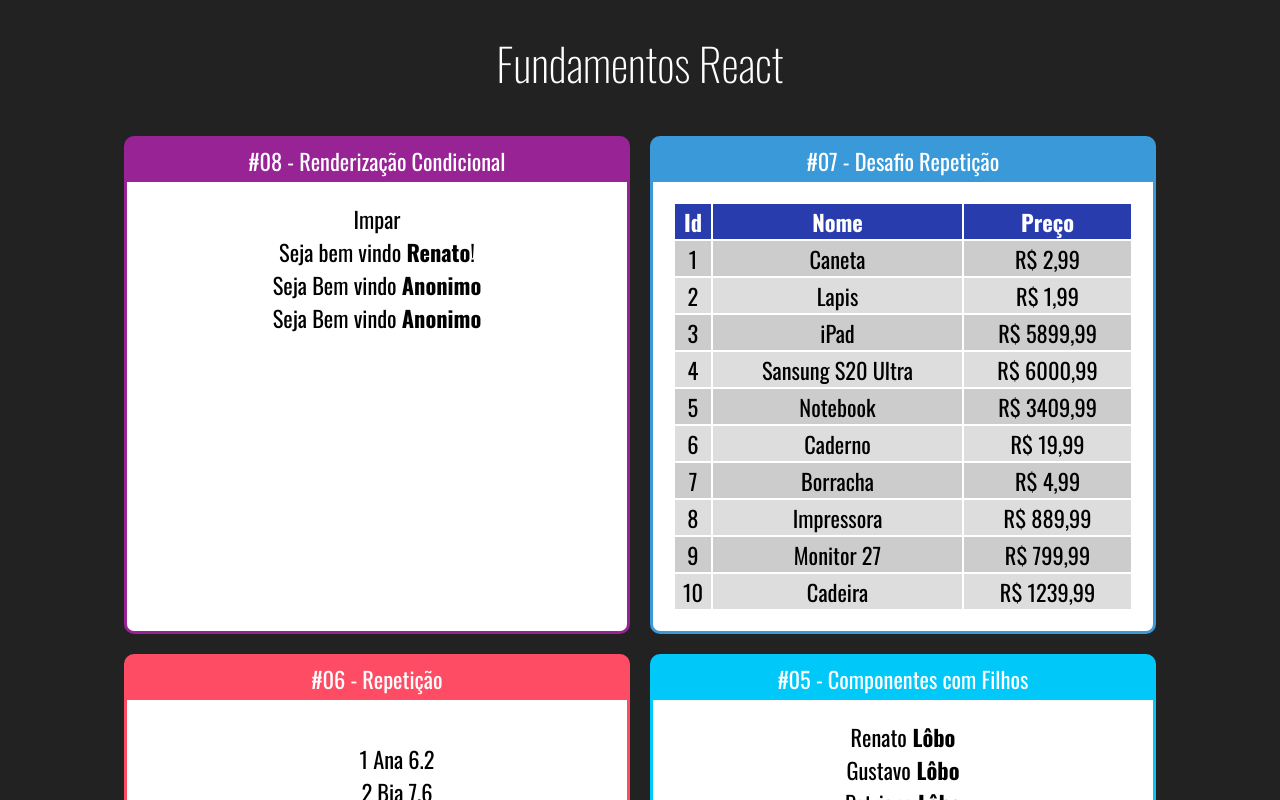
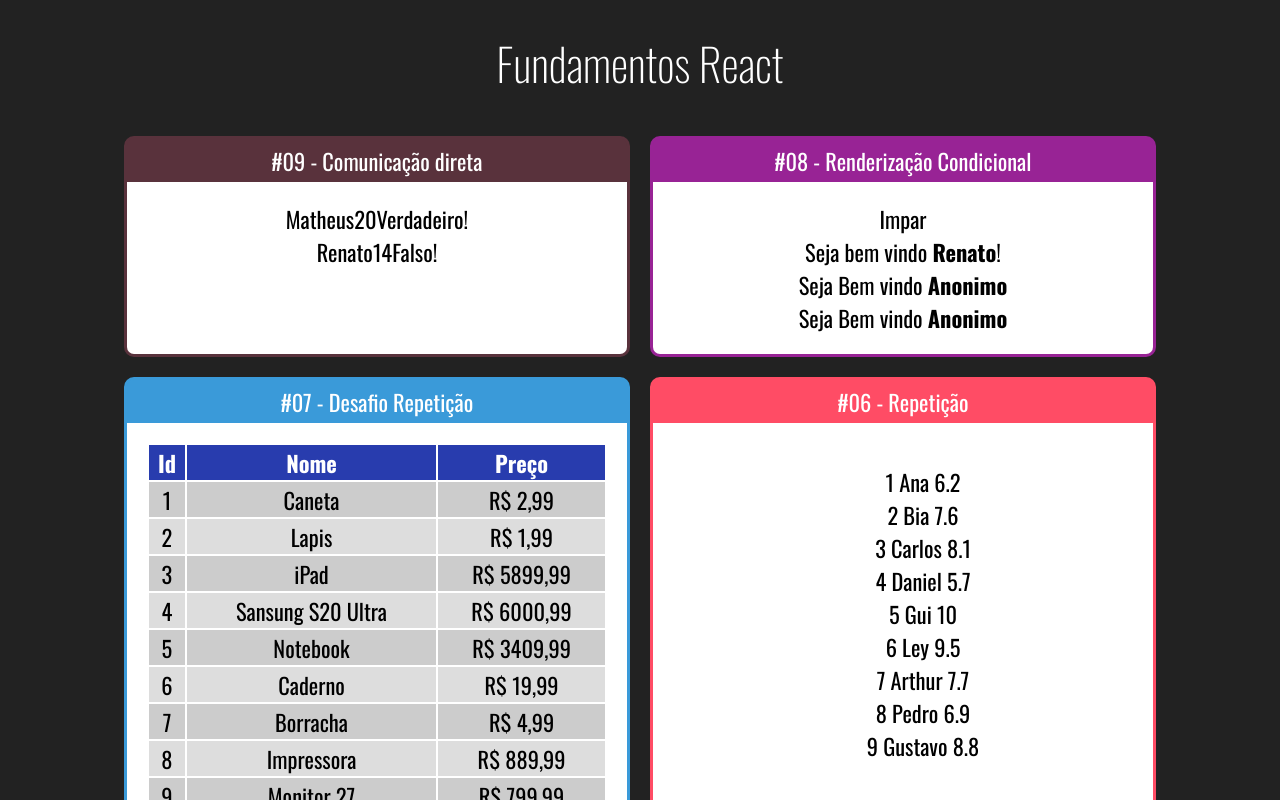
Before and after one commit to renatolobo1/Curso-react, a React (Create React App) app: page / in a window 1280 px wide. Shown: the top 800 px of the page. Built offline with nearby package versions, Linux system fonts and the light colour scheme.

Commit message:
Aula Comunicação direta

```diff
--- a/src/App.jsx
+++ b/src/App.jsx
@@ -3,6 +3,7 @@
 
 import Card from './components/layout/Card';
 
+import DiretaPai from './components/cominicacao/DiretaPai';
 import UsuarioInfo from './components/condicional/UsuarioInfo';
 import ParOuImpar from './components/condicional/ParOuImpar';
 import TabelaProdutos from './components/repeticao/TabelaProdutos'
@@ -18,6 +19,11 @@
   <div className="App">
     <h1> Fundamentos React </h1>
     <div className="Cards">
+
+
+      <Card titulo="#09 - Comunicação direta" color="#59323C">
+        <DiretaPai></DiretaPai>
+      </Card>
 
       <Card titulo="#08 - Renderização Condicional" color="#982395">
         <ParOuImpar numero={21}></ParOuImpar>
--- /dev/null
+++ b/src/components/cominicacao/DiretaFilho.jsx
@@ -0,0 +1,11 @@
+import React from 'react';
+
+export default props => {
+  return(
+    <div>
+      <span>{props.nome}</span>
+      <span>{props.idade}</span>
+      <span>{props.nerd ? 'Verdadeiro' : 'Falso'}!</span>
+    </div>
+  )
+}
--- /dev/null
+++ b/src/components/cominicacao/DiretaPai.jsx
@@ -0,0 +1,12 @@
+import React from 'react';
+import DiretaFilho from './DiretaFilho';
+
+export default props => {
+  return(
+
+    <div>
+      <DiretaFilho nome="Matheus" idade={20} nerd={true}/>
+      <DiretaFilho nome="Renato" idade={14} nerd={false}/>
+    </div>
+  )
+}
```
